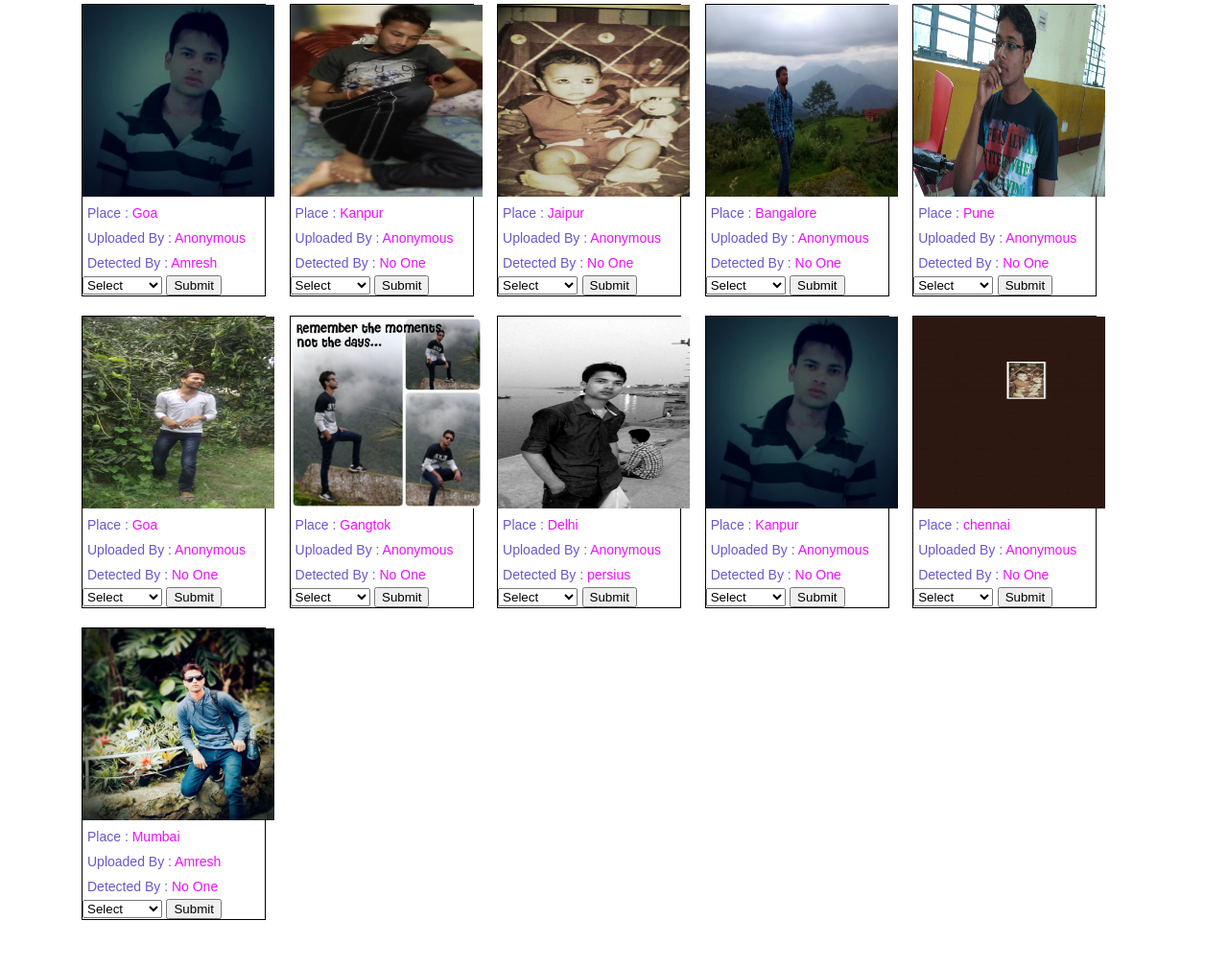
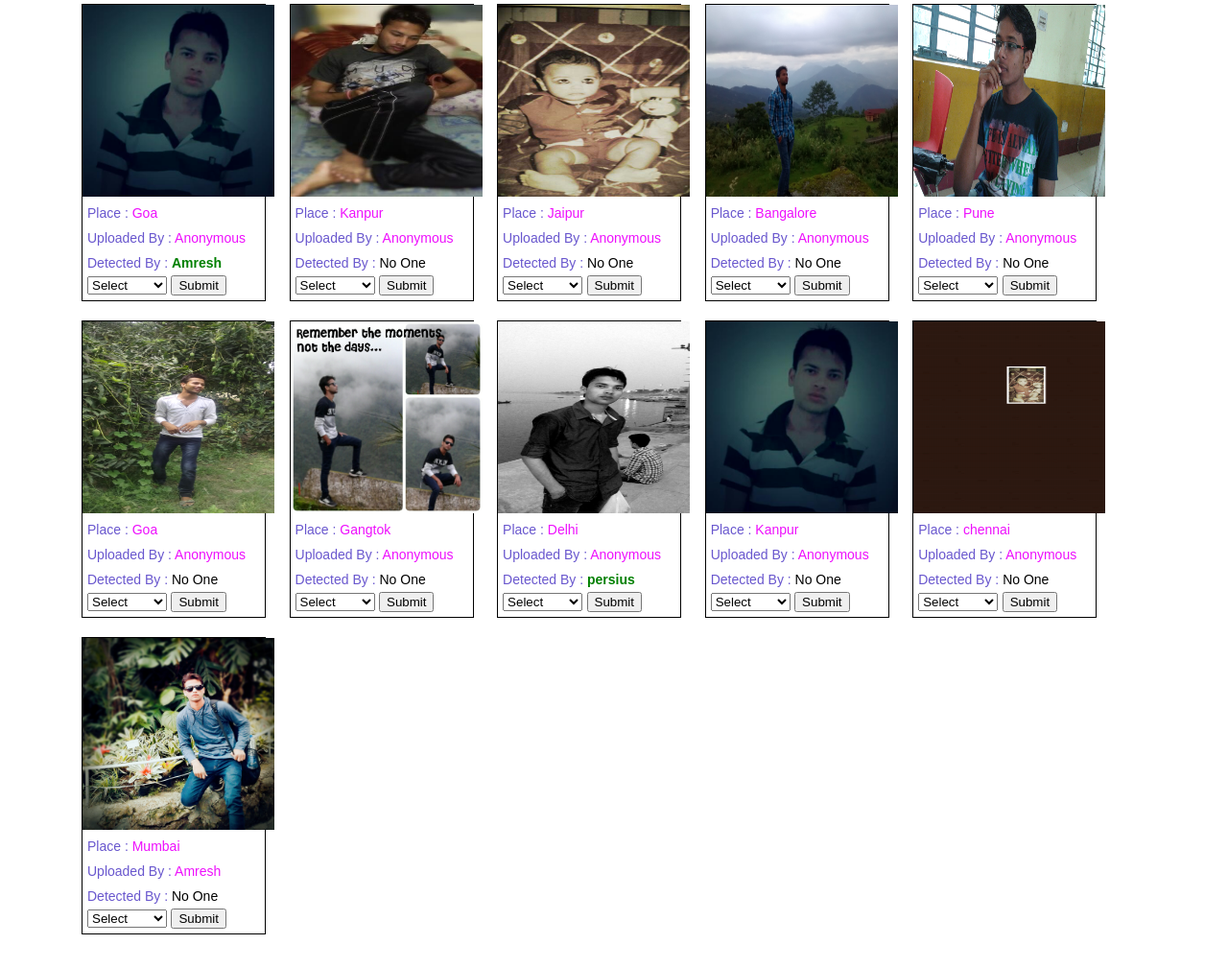
Before and after one commit to amreshv007/Persius, a Django app: page /persius/ in a window 1280 px wide. Shown: the part 120-1129 px from the top of the page at 96% size. Before the commit the page ends 1079 px from the top, so only its background shows below. Run offline with Django 3.2, Linux system fonts and the light colour scheme; data comes from the database, SQL or seed files in the repository.

Commit message:
html css

```diff
--- a/Project1/main/static/css/main.css
+++ b/Project1/main/static/css/main.css
@@ -148,6 +148,13 @@
 .in{
   color: #ee0ffd;
 }
+.agent_id{
+  width: 60%;
+}
+.submit{
+  padding-bottom: 5px;
+  padding-left: 5px;
+}
 
 @media screen and (max-width: 500px) {
   .header a {
--- a/Project1/main/templates/home.html
+++ b/Project1/main/templates/home.html
@@ -68,13 +68,13 @@
                         <span class="heading">Detected By : </span>
                         <span class="in">
                             {% if  im.guess_by %}
-                                {{im.guess_by}}
+                            <span style="color:green;font-weight: 700">{{im.guess_by}}</span>
                             {% else %}
-                                No One
+                            <span style="color:black">No One</span>
                             {% endif %}
                         </span>
                     </div>
-                    <div>
+                    <div class="submit">
                         <form method="POST" action="/persius/place">
                             {% csrf_token %}
                           <select name="agent_id" required>
```
